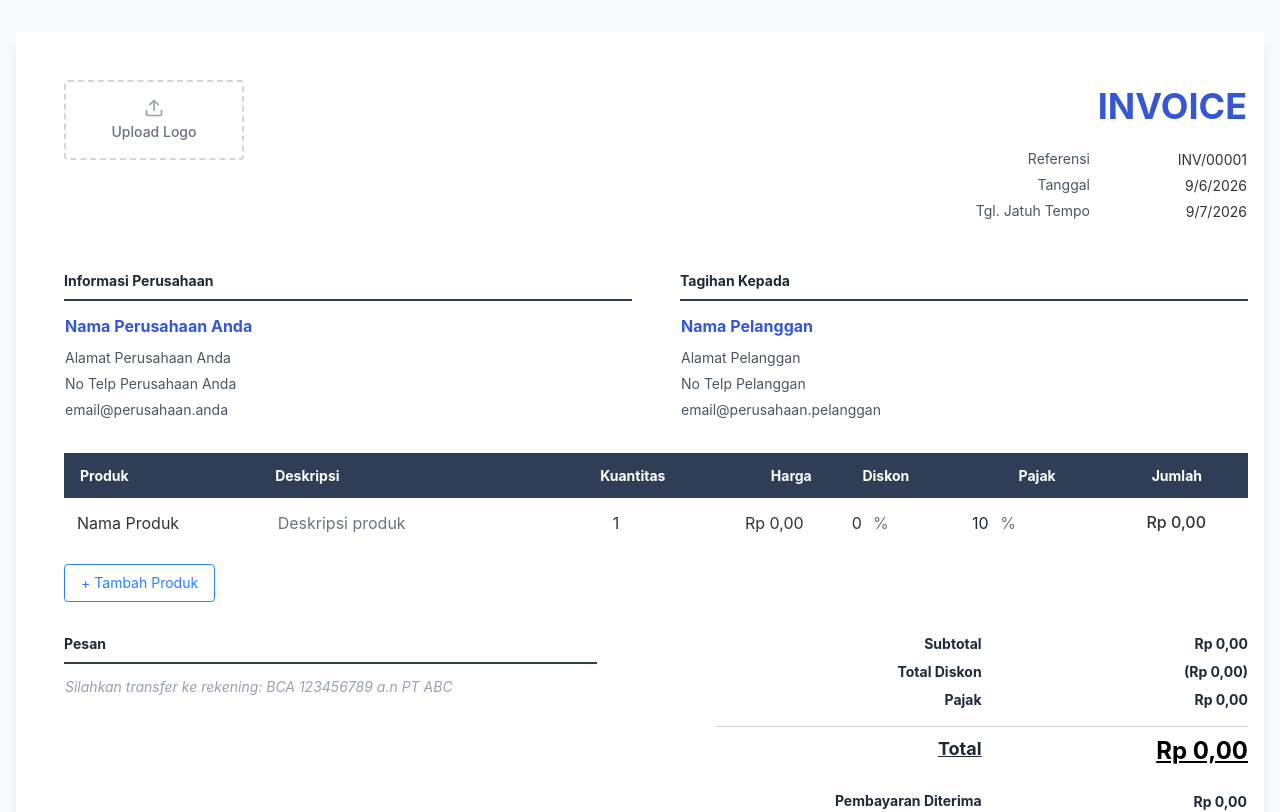
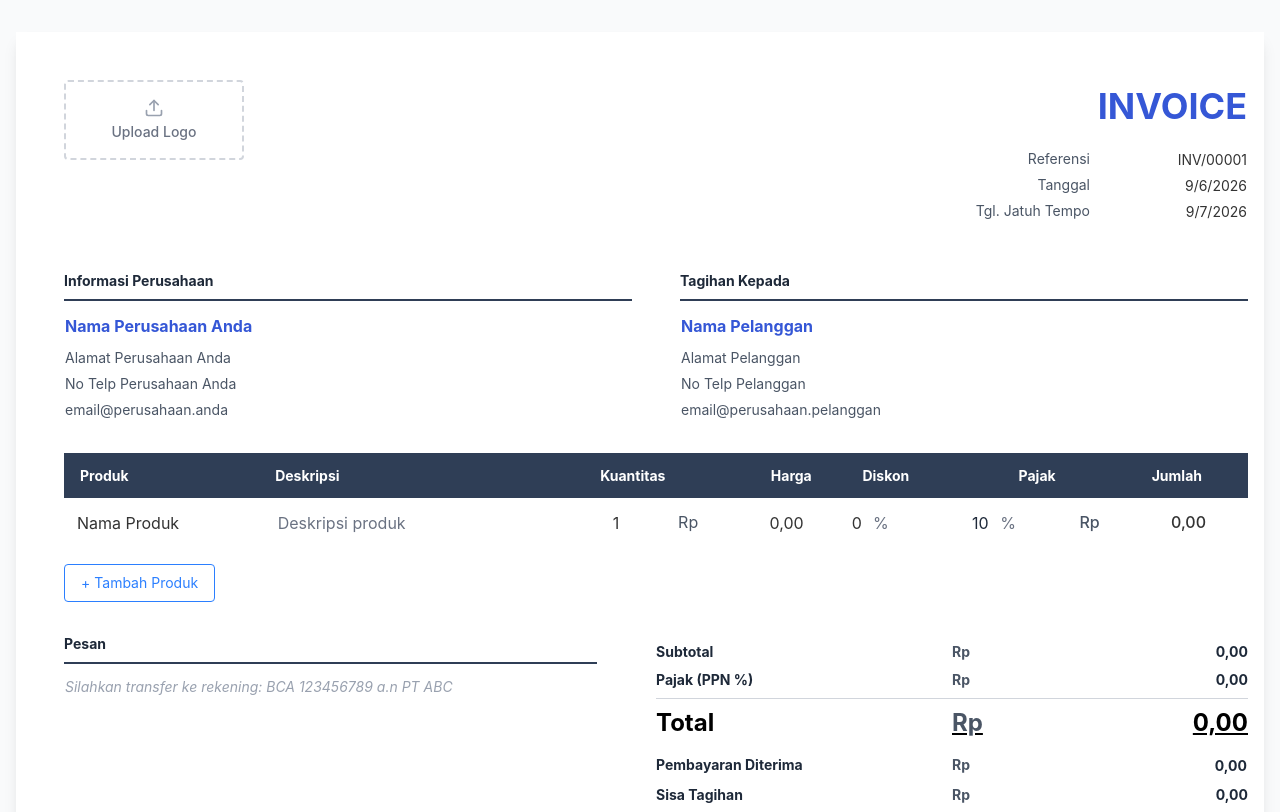
Before and after one commit to superboy12/Kiedo, a Next.js app: page / in a window 1280 px wide. Shown: the top 812 px of the page. Built offline with nearby package versions, Linux system fonts and the light colour scheme.

Commit message:
Fix vertical alignment of Rp symbols by using justify-between on all currency fields

```diff
--- a/src/components/InvoicePreview.tsx
+++ b/src/components/InvoicePreview.tsx
@@ -17,8 +17,6 @@ export const InvoicePreview: React.FC<InvoicePreviewProps> = ({ data, onChange,
 
   const formatCurrency = (value: number) => {
     return new Intl.NumberFormat('id-ID', {
-      style: 'currency',
-      currency: 'IDR',
       minimumFractionDigits: 2,
       maximumFractionDigits: 2,
     }).format(value);
@@ -114,42 +112,66 @@ export const InvoicePreview: React.FC<InvoicePreviewProps> = ({ data, onChange,
           />
         </div>
 
-        <div className="w-[45%]">
-          <div className="grid grid-cols-2 gap-y-2 text-sm">
-            <div className="text-right font-bold text-gray-800">Subtotal</div>
-            <div className="text-right font-bold text-gray-800">{formatCurrency(subtotal)}</div>
+        <div className="w-[50%]">
+          <div className="w-full text-sm">
+            <div className="flex justify-between items-start mt-2">
+              <span className="font-bold text-gray-800 w-1/2">Subtotal</span>
+              <div className="flex justify-between items-start w-1/2 font-bold text-gray-800">
+                <span className="text-gray-600 mr-2">Rp</span>
+                <span>{formatCurrency(subtotal)}</span>
+              </div>
+            </div>
 
-            {data.settings.showDiscount && (
-              <>
-                <div className="text-right font-bold text-gray-800">Total Diskon</div>
-                <div className="text-right font-bold text-gray-800">({formatCurrency(totalDiscount)})</div>
-              </>
+            {data.settings.showDiscount && totalDiscount > 0 && (
+              <div className="flex justify-between items-start mt-2">
+                <span className="font-bold text-gray-800 w-1/2">Diskon ({data.settings.discount}%)</span>
+                <div className="flex justify-between items-start w-1/2 font-bold text-red-600">
+                  <span className="text-gray-600 mr-2">Rp</span>
+                  <span>({formatCurrency(totalDiscount)})</span>
+                </div>
+              </div>
             )}
 
             {data.settings.showTax && (
-              <>
-                <div className="text-right font-bold text-gray-800">Pajak</div>
-                <div className="text-right font-bold text-gray-800">{formatCurrency(totalTax)}</div>
-              </>
+              <div className="flex justify-between items-start mt-2">
+                <span className="font-bold text-gray-800 w-1/2">Pajak (PPN {data.settings.tax}%)</span>
+                <div className="flex justify-between items-start w-1/2 font-bold text-gray-800">
+                  <span className="text-gray-600 mr-2">Rp</span>
+                  <span>{formatCurrency(totalTax)}</span>
+                </div>
+              </div>
             )}
 
-            <div className="text-right font-bold text-gray-800 mt-2 pt-2 border-t border-gray-300 underline text-lg">Total</div>
-            <div className="text-right font-bold text-black mt-2 pt-2 border-t border-gray-300 underline text-2xl">{formatCurrency(grandTotal)}</div>
+            <div className="flex justify-between items-start mt-2 pt-2 border-t border-gray-300">
+              <span className="font-bold text-black text-2xl w-1/2">Total</span>
+              <div className="flex justify-between items-start w-1/2 font-bold text-black underline text-2xl">
+                <span className="text-gray-600 mr-2">Rp</span>
+                <span>{formatCurrency(grandTotal)}</span>
+              </div>
+            </div>
 
-            <div className="text-right font-bold text-gray-800 mt-4">Pembayaran Diterima</div>
-            <div className="text-right font-bold text-gray-800 mt-4 flex justify-end">
+            <div className="flex justify-between items-start mt-4">
+              <span className="font-bold text-gray-800 w-1/2">Pembayaran Diterima</span>
+              <div className="flex justify-between items-start w-1/2 font-bold text-gray-800">
+                <span className="text-gray-600 mr-2">Rp</span>
                 <EditableField
                   type="number"
                   value={(data.amountPaid || 0).toString()}
                   onChange={(val) => onChange({ ...data, amountPaid: Number(val) })}
                   align="right"
-                className="bg-transparent"
+                  className="bg-transparent w-full"
                   displayValue={formatCurrency(data.amountPaid || 0)}
                 />
               </div>
+            </div>
 
-            <div className="text-right font-bold text-gray-800 mt-2">Sisa Tagihan</div>
-            <div className="text-right font-bold text-gray-800 mt-2">{formatCurrency(grandTotal - (data.amountPaid || 0))}</div>
+            <div className="flex justify-between items-start mt-2">
+              <span className="font-bold text-gray-800 w-1/2">Sisa Tagihan</span>
+              <div className="flex justify-between items-start w-1/2 font-bold text-gray-800">
+                <span className="text-gray-600 mr-2">Rp</span>
+                <span>{formatCurrency(grandTotal - (data.amountPaid || 0))}</span>
+              </div>
+            </div>
           </div>
         </div>
       </div>
--- a/src/components/InvoiceTable.tsx
+++ b/src/components/InvoiceTable.tsx
@@ -10,8 +10,6 @@ interface InvoiceTableProps {
 export const InvoiceTable: React.FC<InvoiceTableProps> = ({ data, onChange }) => {
   const formatCurrency = (value: number) => {
     return new Intl.NumberFormat('id-ID', {
-      style: 'currency',
-      currency: 'IDR',
       minimumFractionDigits: 2,
       maximumFractionDigits: 2,
     }).format(value);
@@ -119,13 +117,14 @@ export const InvoiceTable: React.FC<InvoiceTableProps> = ({ data, onChange }) =>
                 className="bg-transparent"
               />
             </div>
-            <div className="p-3">
+            <div className="p-3 flex justify-between items-start">
+              <span className="text-gray-600 mr-2">Rp</span>
               <EditableField
                 type="number"
                 value={item.price.toString()}
                 onChange={(val) => handleItemChange(index, 'price', Number(val))}
                 align="right"
-                className="bg-transparent"
+                className="bg-transparent w-full"
                 displayValue={formatCurrency(item.price)}
               />
             </div>
@@ -152,8 +151,11 @@ export const InvoiceTable: React.FC<InvoiceTableProps> = ({ data, onChange }) =>
                 %
               </div>
             )}
-            <div className="p-3 text-right font-medium">
-              {formatCurrency(calculateRowTotal(item))}
+            <div className="p-3 flex justify-between items-start font-medium">
+              <span className="text-gray-600 mr-2">Rp</span>
+              <div className="text-right">
+                {formatCurrency(calculateRowTotal(item))}
+              </div>
             </div>
             <div className="flex justify-end opacity-0 group-hover:opacity-100 transition-opacity print:hidden">
               <button onClick={() => removeItem(index)} className="text-red-500 hover:text-red-700 font-bold px-2">&times;</button>
--- a/src/components/InvoiceTableTemplate2.tsx
+++ b/src/components/InvoiceTableTemplate2.tsx
@@ -10,8 +10,6 @@ interface InvoiceTableTemplate2Props {
 export const InvoiceTableTemplate2: React.FC<InvoiceTableTemplate2Props> = ({ data, onChange }) => {
   const formatCurrency = (value: number) => {
     return new Intl.NumberFormat('id-ID', {
-      style: 'currency',
-      currency: 'IDR',
       minimumFractionDigits: 2,
       maximumFractionDigits: 2,
     }).format(value);
@@ -126,13 +124,14 @@ export const InvoiceTableTemplate2: React.FC<InvoiceTableTemplate2Props> = ({ da
                 className="bg-transparent"
               />
             </div>
-            <div className="p-2 border-r border-black">
+            <div className="p-2 border-r border-black flex justify-between items-start">
+              <span className="text-gray-600 mr-2">Rp</span>
               <EditableField
                 type="number"
                 value={item.price.toString()}
                 onChange={(val) => handleItemChange(index, 'price', Number(val))}
                 align="right"
-                className="bg-transparent"
+                className="bg-transparent w-full"
                 displayValue={formatCurrency(item.price)}
               />
             </div>
@@ -158,8 +157,11 @@ export const InvoiceTableTemplate2: React.FC<InvoiceTableTemplate2Props> = ({ da
                 />%
               </div>
             )}
-            <div className="p-2 text-right">
-              {formatCurrency(calculateRowTotal(item))}
+            <div className="p-2 flex justify-between items-start">
+              <span className="text-gray-600 mr-2">Rp</span>
+              <div className="text-right">
+                {formatCurrency(calculateRowTotal(item))}
+              </div>
             </div>
 
             <div className="absolute -right-8 top-2 opacity-0 group-hover:opacity-100 transition-opacity print:hidden">
@@ -180,7 +182,10 @@ export const InvoiceTableTemplate2: React.FC<InvoiceTableTemplate2Props> = ({ da
                 {emptyContent}
               </div>
               <div className="p-2 border-l border-r border-b border-black bg-white">{label}</div>
-              <div className="p-2 border-b border-black text-right bg-white flex justify-end items-center">{value}</div>
+              <div className="p-2 border-b border-black bg-white flex justify-between items-start">
+                <span className="text-gray-600 mr-2">Rp</span>
+                <div className="text-right w-full">{value}</div>
+              </div>
             </div>
           );
 
```
Lines whose indentation alone changed are shown as unchanged.
